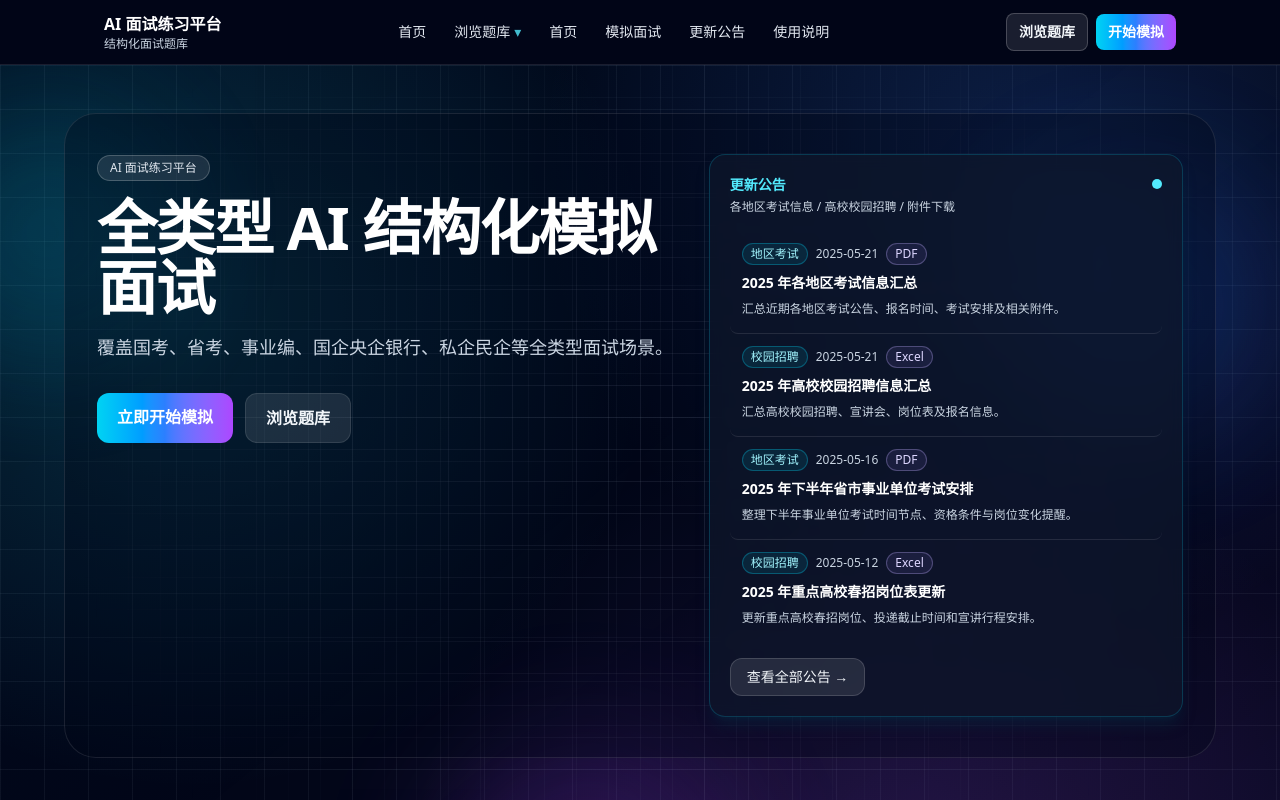
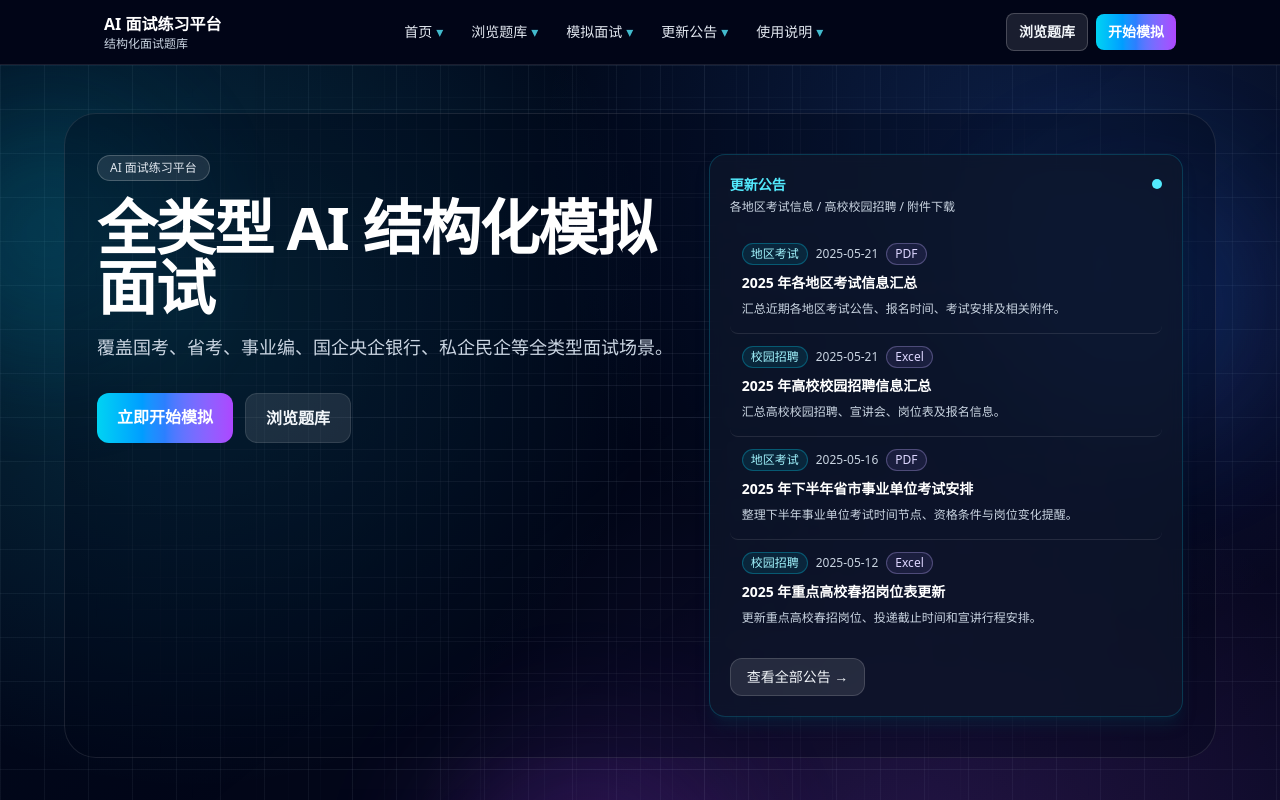
Before and after one commit to pancunzhi1124-pixel/xiaohongshu-interview-platform, a Next.js app: page / in a window 1280 px wide. Shown: the top 800 px of the page. Built offline with nearby package versions, Linux system fonts and the light colour scheme.

Commit message:
fix: unify top navbar and clickable dropdown menus

```diff
--- a/app/page.tsx
+++ b/app/page.tsx
@@ -18,7 +18,7 @@ export default function HomePage() {
       <AnimatedBackground />
       <FloatingOrbs />
 
-      <section className="relative isolate px-6 pb-16 pt-8 md:px-10 md:pt-12">
+      <section id="hero" className="relative isolate px-6 pb-16 pt-8 md:px-10 md:pt-12">
         <div className="mx-auto max-w-6xl rounded-[2rem] border border-white/10 bg-slate-950/35">
           <InteractiveGridBackground />
           <div className="relative z-10 grid items-start gap-8 px-6 py-8 lg:grid-cols-[1.1fr_0.9fr] md:px-8 md:py-10">
@@ -43,7 +43,7 @@ export default function HomePage() {
         </div>
       </section>
 
-      <section id="usage-guide" className="mx-auto max-w-6xl px-6 pb-16 md:px-10">
+      <section id="features" className="mx-auto max-w-6xl px-6 pb-16 md:px-10">
         <div className="grid gap-3 rounded-3xl border border-white/10 bg-white/5 p-4 text-center md:grid-cols-4">
           {highlights.map((item) => (
             <p key={item} className="font-semibold text-slate-200">
--- a/components/layout/TopNavbar.tsx
+++ b/components/layout/TopNavbar.tsx
@@ -1,14 +1,76 @@
+"use client";
+
 import Link from "next/link";
-import BankDropdownMenu from "@/components/layout/BankDropdownMenu";
+import { useState } from "react";
 
-const navItems = [
-  { label: "首页", href: "/" },
-  { label: "模拟面试", href: "/interview" },
-  { label: "更新公告", href: "/announcements" },
-  { label: "使用说明", href: "/#usage-guide" },
-] as const;
+type DropdownItem = {
+  label: string;
+  href: string;
+  description: string;
+};
+
+type NavItem = {
+  label: string;
+  href: string;
+  dropdown: DropdownItem[];
+  wide?: boolean;
+};
+
+const navItems: NavItem[] = [
+  {
+    label: "首页",
+    href: "/",
+    dropdown: [
+      { label: "平台介绍", href: "/#hero", description: "了解 AI 结构化模拟面试功能" },
+      { label: "核心功能", href: "/#features", description: "查看平台功能亮点" },
+    ],
+  },
+  {
+    label: "浏览题库",
+    href: "/banks",
+    wide: true,
+    dropdown: [
+      { label: "国考面试", href: "/banks/national-civil-service", description: "国家公务员、税务、海关、边检等真题" },
+      { label: "省考面试", href: "/banks/provincial-civil-service", description: "各省公务员、省直、市直、县区、选调生等真题" },
+      { label: "事业编面试", href: "/banks/public-institution", description: "事业单位、教师、医疗、社工、高校辅导员等题目" },
+      { label: "国企央企银行面试", href: "/banks/state-owned-enterprise", description: "国企、央企、银行、农商行、电网等题目" },
+      { label: "私企民企面试", href: "/banks/private-company", description: "互联网、电商、运营、销售、客服、产品、技术等题目" },
+    ],
+  },
+  {
+    label: "模拟面试",
+    href: "/interview",
+    dropdown: [
+      { label: "国考模拟", href: "/interview?bankId=national-civil-service", description: "进入国考结构化模拟" },
+      { label: "省考模拟", href: "/interview?bankId=provincial-civil-service", description: "进入省考结构化模拟" },
+      { label: "事业编模拟", href: "/interview?bankId=public-institution", description: "进入事业编模拟" },
+      { label: "国企银行模拟", href: "/interview?bankId=state-owned-enterprise", description: "进入国企央企银行模拟" },
+      { label: "私企求职模拟", href: "/interview?bankId=private-company", description: "进入企业招聘模拟" },
+    ],
+  },
+  {
+    label: "更新公告",
+    href: "/announcements",
+    dropdown: [
+      { label: "全部公告", href: "/announcements", description: "查看全部更新公告" },
+      { label: "地区考试", href: "/announcements?category=regional-exam", description: "查看各地区考试信息" },
+      { label: "校园招聘", href: "/announcements?category=campus-recruitment", description: "查看高校校园招聘信息" },
+    ],
+  },
+  {
+    label: "使用说明",
+    href: "/#features",
+    dropdown: [
+      { label: "如何浏览题库", href: "/#features", description: "了解题库筛选和查看答案" },
+      { label: "如何开始模拟", href: "/#features", description: "了解 AI 模拟面试流程" },
+      { label: "如何下载公告附件", href: "/announcements", description: "了解公告附件下载方式" },
+    ],
+  },
+];
 
 export default function TopNavbar() {
+  const [openMenu, setOpenMenu] = useState<string | null>(null);
+
   return (
     <header className="sticky top-0 z-50 border-b border-white/10 bg-slate-950/80 backdrop-blur">
       <div className="mx-auto flex h-16 max-w-6xl items-center gap-4 px-6 md:px-10">
@@ -18,22 +80,45 @@ export default function TopNavbar() {
         </Link>
 
         <nav className="hidden flex-1 items-center justify-center gap-5 text-sm text-slate-200 md:flex lg:gap-7">
-          <Link href="/" className="transition hover:text-cyan-300">
-            首页
-          </Link>
-          <div className="group relative">
-            <Link href="/banks" className="inline-flex items-center gap-1 transition hover:text-cyan-300">
-              浏览题库
-              <span aria-hidden className="text-cyan-300/80">
-                ▾
-              </span>
-            </Link>
-            <BankDropdownMenu />
-          </div>
           {navItems.map((item) => (
-            <Link key={item.label} href={item.href} className="transition hover:text-cyan-300">
-              {item.label}
-            </Link>
+            <div
+              key={item.label}
+              className="relative"
+              onMouseEnter={() => setOpenMenu(item.label)}
+              onMouseLeave={() => setOpenMenu(null)}
+            >
+              <Link href={item.href} className="inline-flex items-center gap-1 transition hover:text-cyan-300">
+                {item.label}
+                <span aria-hidden className="text-cyan-300/80">▾</span>
+              </Link>
+
+              <div className="absolute left-0 top-full z-50 h-3 w-full" aria-hidden />
+
+              {openMenu === item.label && (
+                <div
+                  className={`absolute top-full z-50 rounded-2xl border border-cyan-300/20 bg-slate-950/95 p-3 shadow-2xl shadow-cyan-500/10 backdrop-blur-xl ${
+                    item.wide
+                      ? "left-1/2 mt-3 w-[min(92vw,620px)] -translate-x-1/2"
+                      : "left-1/2 mt-3 w-[320px] -translate-x-1/2"
+                  }`}
+                >
+                  <div className={`grid gap-2 ${item.wide ? "sm:grid-cols-2" : "grid-cols-1"}`}>
+                    {item.dropdown.map((entry, idx) => (
+                      <Link
+                        key={entry.href}
+                        href={entry.href}
+                        className={`rounded-xl p-3 transition hover:bg-cyan-400/10 hover:text-cyan-200 ${
+                          item.wide && idx === item.dropdown.length - 1 ? "sm:col-span-2" : ""
+                        }`}
+                      >
+                        <p className="text-sm font-semibold text-white">{entry.label}</p>
+                        <p className="mt-1 text-xs leading-5 text-slate-400">{entry.description}</p>
+                      </Link>
+                    ))}
+                  </div>
+                </div>
+              )}
+            </div>
           ))}
         </nav>
 
@@ -52,19 +137,6 @@ export default function TopNavbar() {
           </Link>
         </div>
       </div>
-      <nav className="mx-auto flex max-w-6xl items-center gap-4 overflow-x-auto px-6 pb-3 text-xs text-slate-300 md:hidden md:px-10">
-        <Link href="/" className="whitespace-nowrap transition hover:text-cyan-300">
-          首页
-        </Link>
-        <Link href="/banks" className="whitespace-nowrap transition hover:text-cyan-300">
-          浏览题库
-        </Link>
-        {navItems.map((item) => (
-          <Link key={item.label} href={item.href} className="whitespace-nowrap transition hover:text-cyan-300">
-            {item.label}
-          </Link>
-        ))}
-      </nav>
     </header>
   );
 }
```
